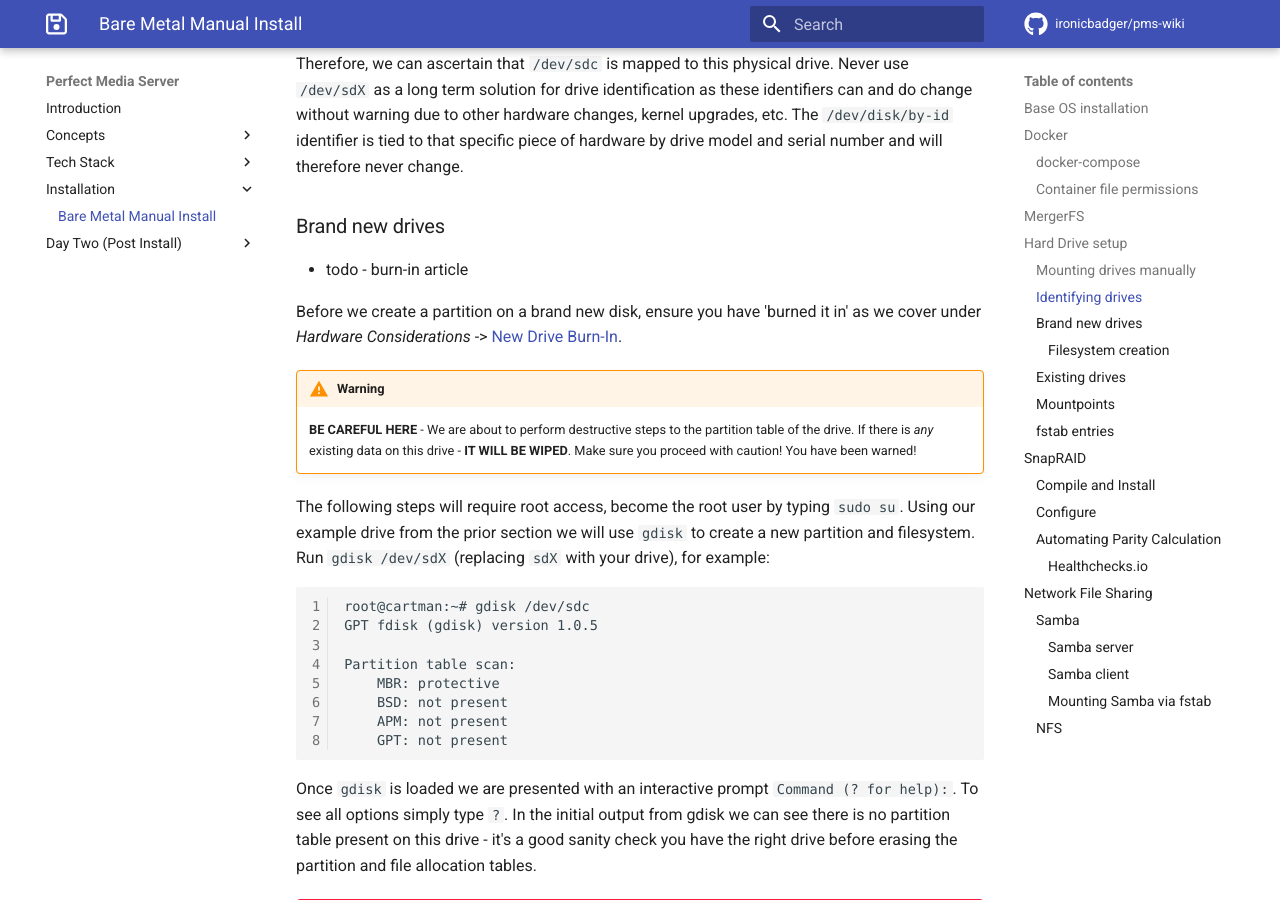
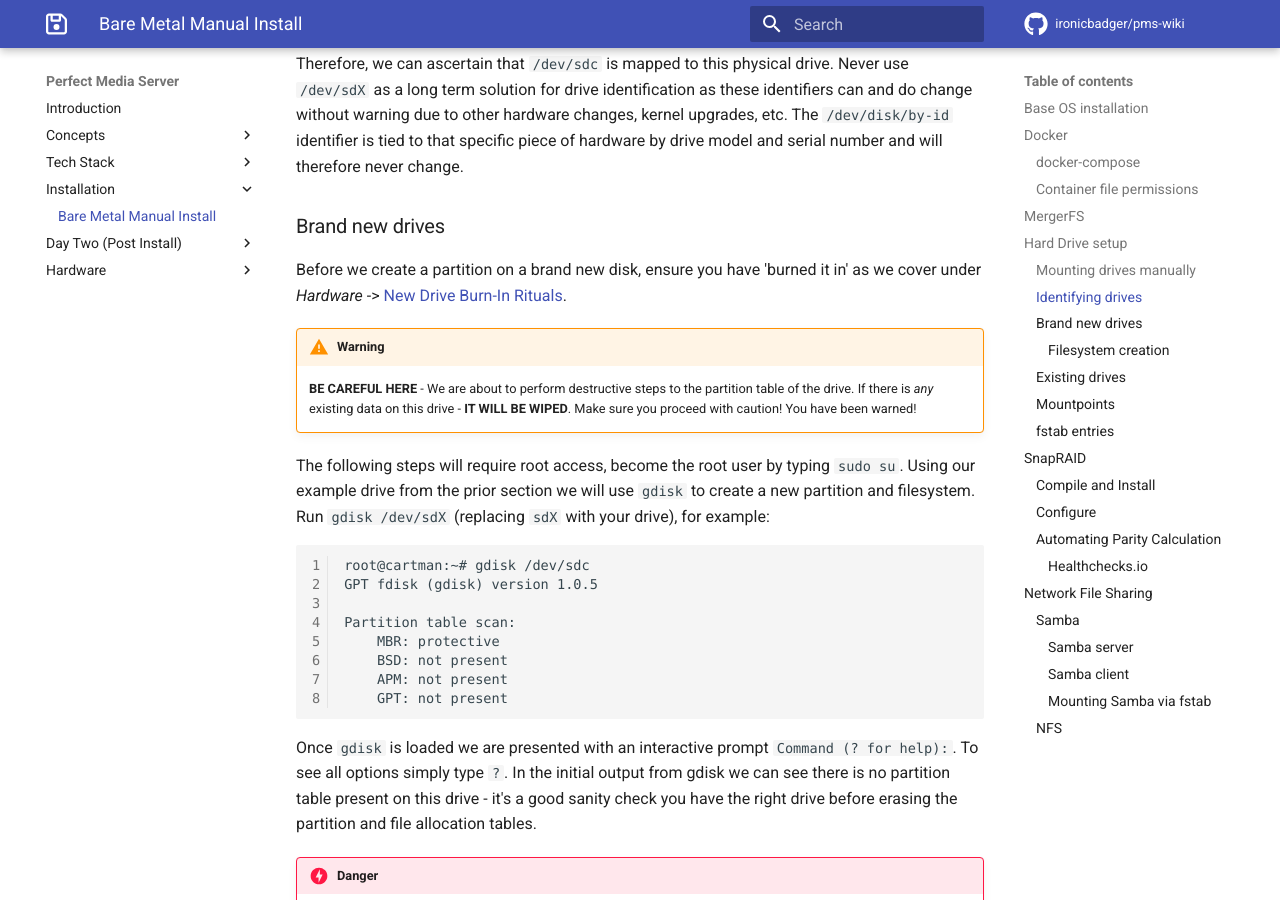
Before and after one commit to ironicbadger/pms-wiki, an MkDocs documentation site: the page built from docs/installation/manual-install.md, in a window 1280 px wide and 900 px high, scrolled down 4186 px. Built offline with MkDocs 1.6.1 and Material for MkDocs 9.7.7, drawn with Linux system fonts in a browser that asks for light colours; some web fonts are replaced; comment, search, counter and statistics services are not loaded.

Commit message:
drive burn in post added

```diff
--- a/docs/installation/manual-install.md
+++ b/docs/installation/manual-install.md
@@ -128,9 +128,7 @@ Therefore, we can ascertain that `/dev/sdc` is mapped to this physical drive. Ne
 
 ### Brand new drives
 
-* todo - burn-in article
-
-Before we create a partition on a brand new disk, ensure you have 'burned it in' as we cover under *Hardware Considerations* -> [New Drive Burn-In](../hardware/new_drive_burnin.md).
+Before we create a partition on a brand new disk, ensure you have 'burned it in' as we cover under *Hardware* -> [New Drive Burn-In Rituals](../hardware/new_drive_burnin.md).
 
 !!! warning
     **BE CAREFUL HERE** - We are about to perform destructive steps to the partition table of the drive. If there is *any* existing data on this drive - **IT WILL BE WIPED**. Make sure you proceed with caution! You have been warned!
--- a/mkdocs.yml
+++ b/mkdocs.yml
@@ -76,3 +76,5 @@ nav:
   - Day Two (Post Install):
     - Remote Access: 'day-two/remote-access.md'
     - Quality of Life Tweaks: 'day-two/quality-of-life-tweaks.md'
+  - Hardware:
+    - New Drive Burn-In Rituals: 'hardware/new_drive_burnin.md'
```
Also changed, not shown: docs/hardware/new_drive_burnin.md (added, +54 -0 lines), docs/images/harddrives.jpg (added), docs/images/tmux-drive-burnin.png (added).
